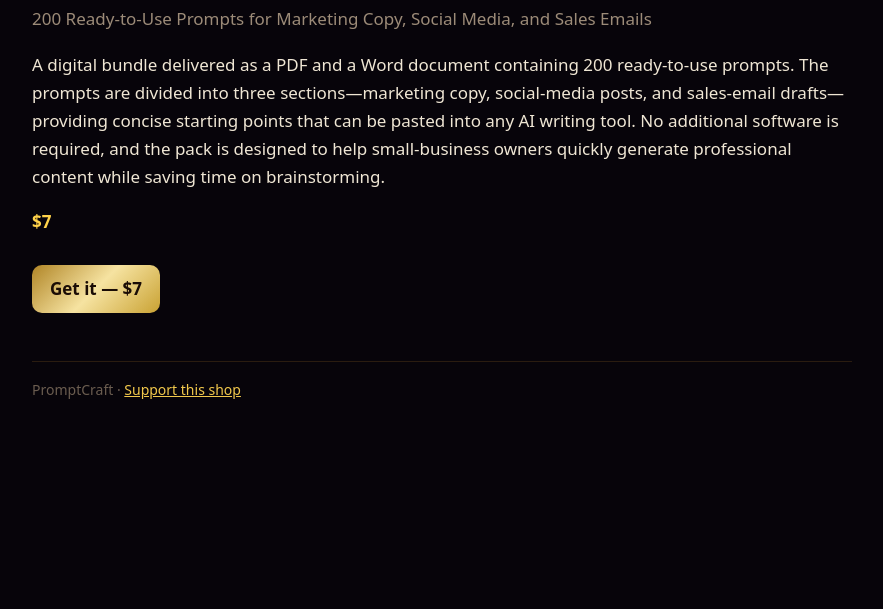
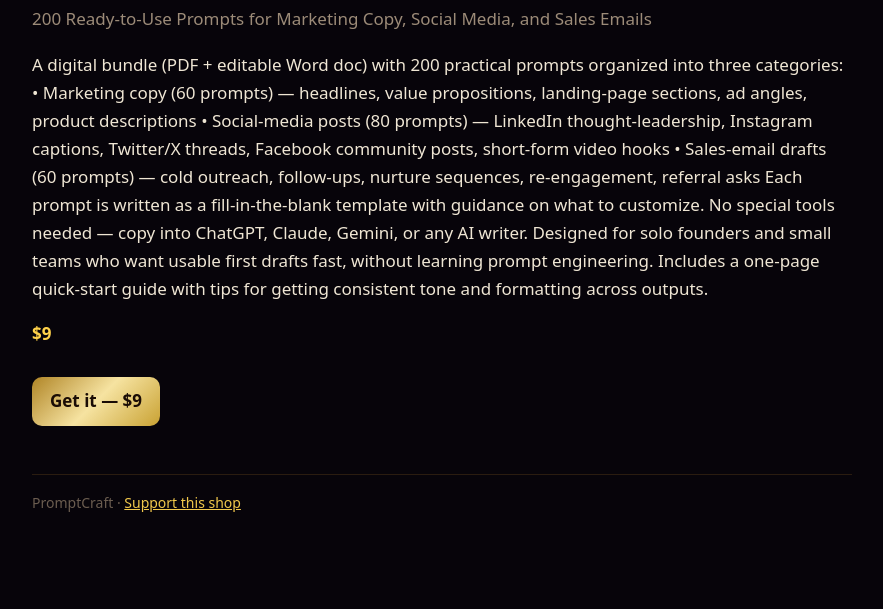
Before and after one commit to sodaro-coder/shop, a plain HTML site: page p/ai-prompt-pack-for-small-business-owners/index.html in a window 1280 px wide. Shown: the part 191-800 px from the top of the page, without its empty margins (198-1081 px from the left). Drawn offline with Linux system fonts and the light colour scheme.

Commit message:
STUMF: update p/ai-prompt-pack-for-small-business-owners/index.html

```diff
--- a/p/ai-prompt-pack-for-small-business-owners/index.html
+++ b/p/ai-prompt-pack-for-small-business-owners/index.html
@@ -1,8 +1,14 @@
-<!DOCTYPE html><html lang='en'><head><meta charset='utf-8'><meta name='viewport' content='width=device-width,initial-scale=1'><title>AI Prompt Bundle for Small Business Content Creation</title><meta name='description' content='AI Prompt Bundle for Small Business Content Creation'><style>*{box-sizing:border-box}body{margin:0;background:#07040a;color:#efe6d4;font:17px/1.65 system-ui,-apple-system,'Segoe UI',sans-serif}
+<!DOCTYPE html><html lang='en'><head><meta charset='utf-8'><meta name='viewport' content='width=device-width,initial-scale=1'><title>AI Prompt Pack: 200 Ready-to-Use Prompts for Small Business Marketing, Social &amp; Sales Emails</title><meta name='description' content='AI Prompt Pack: 200 Ready-to-Use Prompts for Small Business Marketing, Social &amp; Sales Emails'><style>*{box-sizing:border-box}body{margin:0;background:#07040a;color:#efe6d4;font:17px/1.65 system-ui,-apple-system,'Segoe UI',sans-serif}
 a{color:#f2c94c}.wrap{max-width:860px;margin:0 auto;padding:28px 20px 60px}header{border-bottom:1px solid #3a2a12;margin-bottom:28px}
 .brand{font:800 26px/1.2 system-ui;letter-spacing:.06em;background:linear-gradient(135deg,#8c6b1f,#f6e3a1,#c9a233,#f1d98a);-webkit-background-clip:text;background-clip:text;color:transparent}
 .tag{color:#9c8b78;margin:4px 0 18px}.grid{display:grid;grid-template-columns:repeat(auto-fill,minmax(240px,1fr));gap:16px}
 .card{border:1px solid #3a2a12;border-radius:14px;padding:18px;background:linear-gradient(160deg,#1a0d12,#0b0608)}.card h3{margin:0 0 6px;font-size:18px}
 .price{color:#ffd24a;font-weight:700}.btn{display:inline-block;margin-top:12px;padding:10px 18px;border-radius:10px;background:linear-gradient(135deg,#b08526,#f6e3a1,#c9a233);color:#1a0c05;font-weight:700;text-decoration:none}
 h1,h2,h3{color:#fff4dc;line-height:1.25}h2{margin-top:34px}code{background:#1a1216;padding:2px 6px;border-radius:6px}li{margin:4px 0}
-footer{margin-top:48px;color:#6b5d50;font-size:14px;border-top:1px solid #2a1c10;padding-top:16px}</style></head><body><div class='wrap'><header><a href='../../' style='text-decoration:none'><div class='brand'>PromptCraft</div></a></header><h1>AI Prompt Bundle for Small Business Content Creation</h1><p class='tag'>200 Ready-to-Use Prompts for Marketing Copy, Social Media, and Sales Emails</p><p>A digital bundle delivered as a PDF and a Word document containing 200 ready‑to‑use prompts. The prompts are divided into three sections—marketing copy, social‑media posts, and sales‑email drafts—providing concise starting points that can be pasted into any AI writing tool. No additional software is required, and the pack is designed to help small‑business owners quickly generate professional content while saving time on brainstorming.</p><p class='price'>$7</p><a class='btn' href='https://sodarowave.gumroad.com/l/mrigqx'>Get it — $7</a><footer>PromptCraft · <a href="paypal.me/AaronSodaro">Support this shop</a></footer></div></body></html>
+footer{margin-top:48px;color:#6b5d50;font-size:14px;border-top:1px solid #2a1c10;padding-top:16px}</style></head><body><div class='wrap'><header><a href='../../' style='text-decoration:none'><div class='brand'>PromptCraft</div></a></header><h1>AI Prompt Pack: 200 Ready-to-Use Prompts for Small Business Marketing, Social &amp; Sales Emails</h1><p class='tag'>200 Ready-to-Use Prompts for Marketing Copy, Social Media, and Sales Emails</p><p>A digital bundle (PDF + editable Word doc) with 200 practical prompts organized into three categories:
+
+• Marketing copy (60 prompts) — headlines, value propositions, landing-page sections, ad angles, product descriptions
+• Social-media posts (80 prompts) — LinkedIn thought-leadership, Instagram captions, Twitter/X threads, Facebook community posts, short-form video hooks
+• Sales-email drafts (60 prompts) — cold outreach, follow-ups, nurture sequences, re-engagement, referral asks
+
+Each prompt is written as a fill-in-the-blank template with guidance on what to customize. No special tools needed — copy into ChatGPT, Claude, Gemini, or any AI writer. Designed for solo founders and small teams who want usable first drafts fast, without learning prompt engineering. Includes a one-page quick-start guide with tips for getting consistent tone and formatting across outputs.</p><p class='price'>$9</p><a class='btn' href='https://sodarowave.gumroad.com/l/mrigqx'>Get it — $9</a><footer>PromptCraft · <a href="paypal.me/AaronSodaro">Support this shop</a></footer></div></body></html>
```
